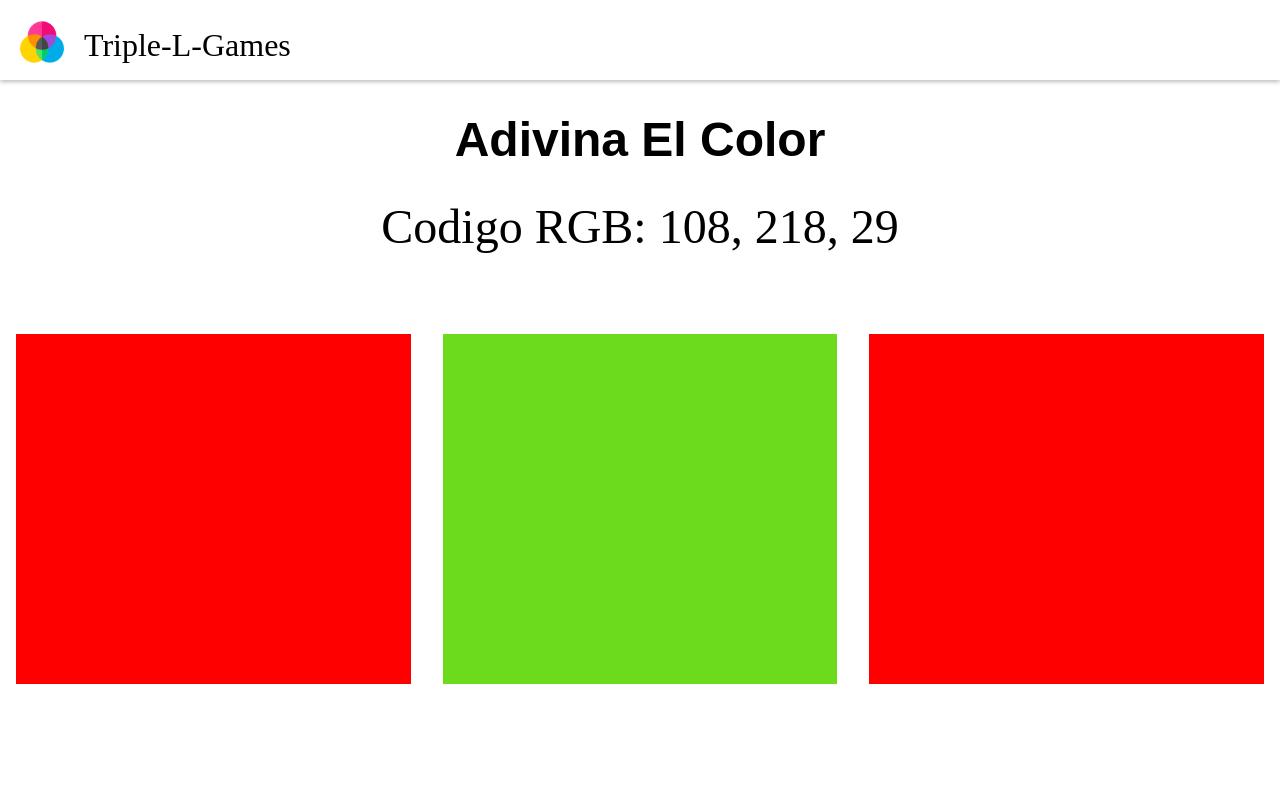
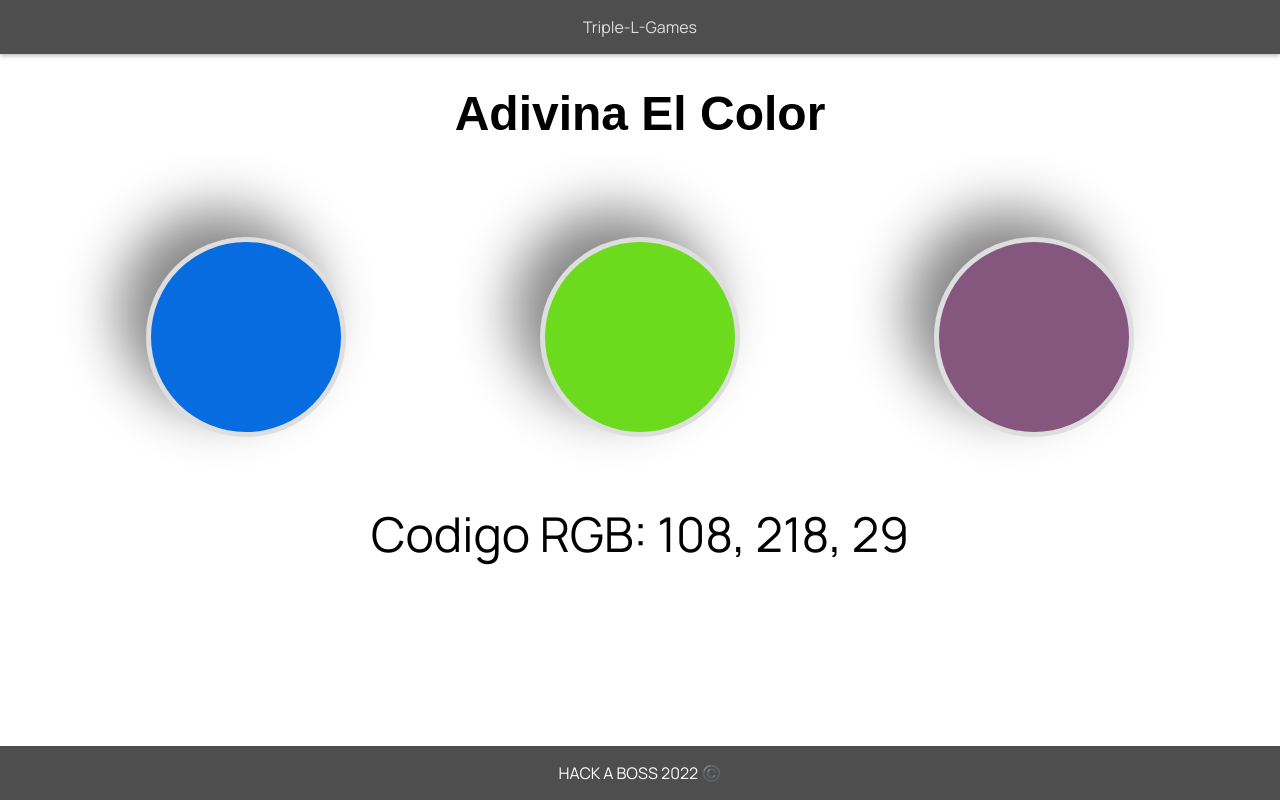
Before and after one commit to PelaezLuc/Triple-L-Adivina-el-color, a plain HTML site: page index.html in a window 1280 px wide. Drawn offline with Linux system fonts and the light colour scheme.

Commit message:
HTML, CSS, JAVASCRIPT Puesta en común, funcionalidad principal terminada

```diff
--- a/index.html
+++ b/index.html
@@ -7,6 +7,7 @@
     <meta name="viewport" content="width=device-width, initial-scale=1.0">
     <meta name="author" content="Lucas Peláez | Luis Ángel | Liuemith Sánchez">
     <meta name="description" content="Juego Adivina el Color">
+    <link href="https://fonts.googleapis.com/css2?family=Manrope:wght@400;700;800&display=swap" rel="stylesheet">
     <link rel="stylesheet" href="/styles.css">
     <script src="./index.js" defer type="module"></script>
     <title>Adivina El Color</title>
@@ -14,29 +15,43 @@
 
 <body>
     <header>
-        <img class="logo-paleta" src="/images/paleta.png" alt="logo-paleta" />
-        <p class="branding">
+        <!-- <img class="logo-paleta" src="/images/paleta.png" alt="logo-paleta" /> -->
+        <p>
             Triple-L-Games
         </p>
     </header>
 
+    <main>
         <section class="seccion-1">
             <h1>
                 Adivina El Color
             </h1>
+        </section>
 
+        <section class="seccion-2 contenedor-colores">
+            <div class="neomorf">
+                <div id="caja-1" class="caja"></div>
+            </div>
+
+            <div class="neomorf">
+                <div id="caja-2" class="caja"></div>
+            </div>
+
+            <div class="neomorf">
+                <div id="caja-3" class="caja"></div>
+            </div>
+        </section>
+
+        <section class="seccion-3">
             <p id="codigo-rgb">
                 Codigo RGB:
             </p>
         </section>
+    </main>
 
-    <section class="seccion-2">
-        <div id="caja-1" class="caja"></div>
-
-        <div id="caja-2" class="caja"></div>
-
-        <div id="caja-3" class="caja"></div>
-    </section>
+    <footer>
+        <p>HACK A BOSS 2022 ©️</p>
+    </footer>
 
     <!-- <div id="caja"></div> -->
 </body>
--- a/index.js
+++ b/index.js
@@ -3,6 +3,7 @@
 const baul = [0, 1, 2];
 let codigoRGB = generarCodigoRGB();
 let numGanador = generarNumAleatorio();
+const divColor = document.querySelectorAll("div .caja");
 
 function generarCodigoRGB(red, green, blue) {
   const max = 255;
@@ -17,13 +18,13 @@ function generarCodigoRGB(red, green, blue) {
 }
 
 function generarBackgroundColor(baul) {
-  baul[0] = document.getElementById(
+  baul = document.getElementById(
     "caja-1"
   ).style.backgroundColor = `rgb(${generarCodigoRGB()})`;
-  baul[1] = document.getElementById(
+  baul = document.getElementById(
     "caja-2"
   ).style.backgroundColor = `rgb(${generarCodigoRGB()})`;
-  baul[2] = document.getElementById(
+  baul = document.getElementById(
     "caja-3"
   ).style.backgroundColor = `rgb(${generarCodigoRGB()})`;
 
@@ -42,7 +43,7 @@ function generarNumAleatorio(num) {
   return num;
 }
 
-function generarCajaAcierto(baul) {
+function generarCajaAcierto() {
   for (let i = 0; i <= 2; i++) {
     if (numGanador === i) {
       baul[i] = document.querySelectorAll(".caja")[
@@ -52,6 +53,17 @@ function generarCajaAcierto(baul) {
   }
 }
 
+function puntuar(divColor) {
+  let contador = 0;
+  let acierto = true;
+  let fallo = true;
+  // while (contador < 6) {
+
+  // }
+}
+
+imprimirCodigoRGB();
+generarBackgroundColor();
 console.log(numGanador);
-imprimirCodigoRGB();
+console.log(codigoRGB);
 generarCajaAcierto();
--- a/styles.css
+++ b/styles.css
@@ -1,34 +1,32 @@
-@import url("https://fonts.googleapis.com/css2?family=Kalam:wght@700&display=swap");
-
-/* #caja {
-  height: 600px;
-  width: 900px;
-  margin: auto;
-  background-color: rgb(255, 20, 34);
-} */
-
 * {
   box-sizing: border-box;
   margin: 0;
   padding: 0;
+  font-family: "Manrope", sans-serif;
+}
+
+body {
+  display: grid;
+  grid-template-rows: auto 1fr auto;
+  min-height: 100vh;
 }
 
 header {
-  height: 10vh;
+  display: flex;
+  justify-content: center;
+  padding: 1rem;
+  background-color: #4e4e4e;
   box-shadow: 0 2px 4px #00000040;
-  display: flex;
+}
+
+header p {
+  color: #dedede;
 }
 
 .logo-paleta {
   margin: 2.5vh;
   height: 44px;
   width: 44px;
-}
-
-.branding {
-  font-family: "Robotto";
-  font-size: 2rem;
-  line-height: 90px;
 }
 
 .seccion-1 {
@@ -44,6 +42,12 @@ header {
   justify-content: space-evenly;
 }
 
+.seccion-3 {
+  display: flex;
+  justify-content: center;
+  margin-top: 4rem;
+}
+
 h1 {
   font-family: "Arial";
   margin-top: 4vh;
@@ -55,11 +59,21 @@ h1 {
   font-size: 3rem;
 }
 
+.neomorf {
+  border-radius: 50%;
+  background: #dedede;
+  box-shadow: -27px -27px 55px #858585, 27px 27px 55px #ffffff;
+  height: 200px;
+  width: 200px;
+  display: flex;
+  justify-content: center;
+  align-items: center;
+}
+
 .caja {
-  height: 350px;
-  width: 500px;
-  margin: 1rem;
-  background-color: red;
+  height: 190px;
+  width: 190px;
+  border-radius: 50%;
 }
 
 .caja:hover {
@@ -71,3 +85,21 @@ h1 {
   list-style: none;
   justify-content: space-between;
 }
+
+.contenedor-colores {
+  display: flex;
+  flex-direction: row;
+  gap: 3rem;
+}
+
+footer {
+  display: flex;
+  justify-content: center;
+  background-color: #4e4e4e;
+  padding: 1rem;
+}
+
+footer p {
+  color: #ffffff;
+  font-size: 800;
+}
```
Lines whose indentation alone changed are shown as unchanged.
